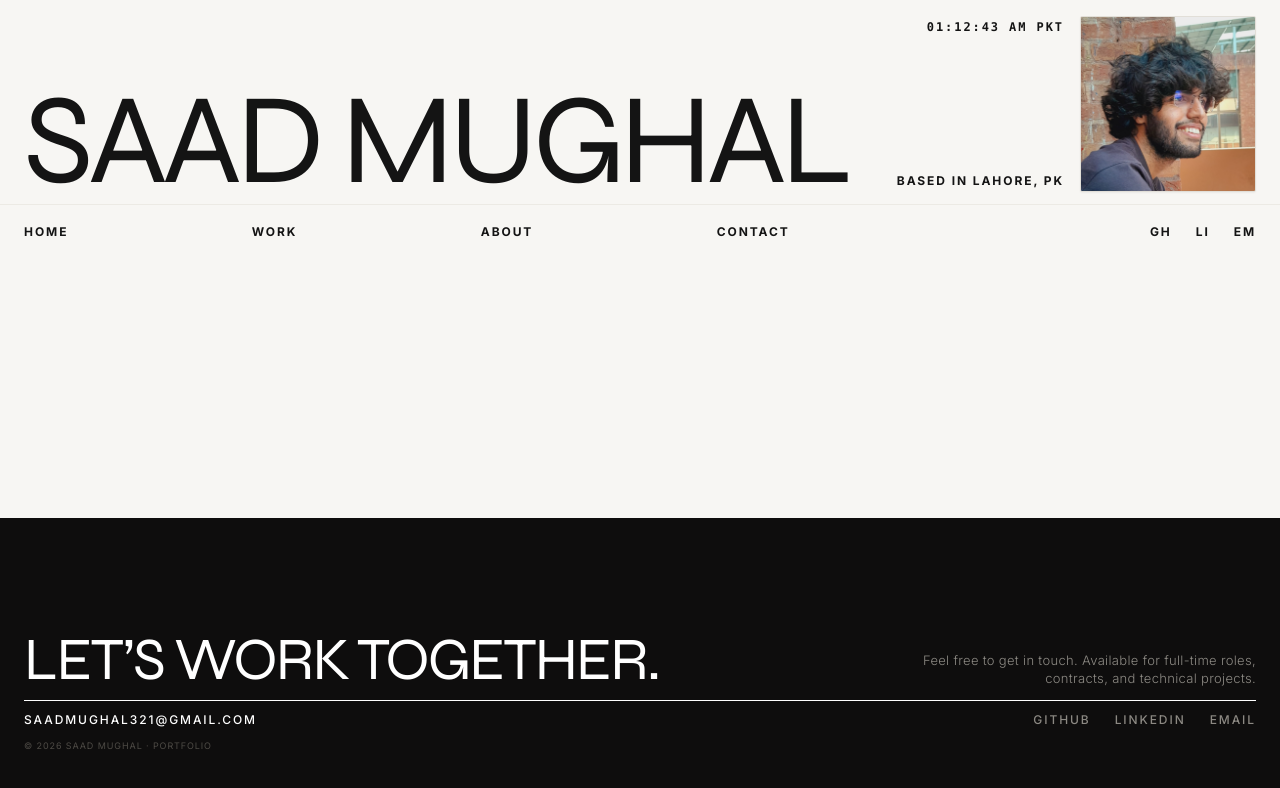
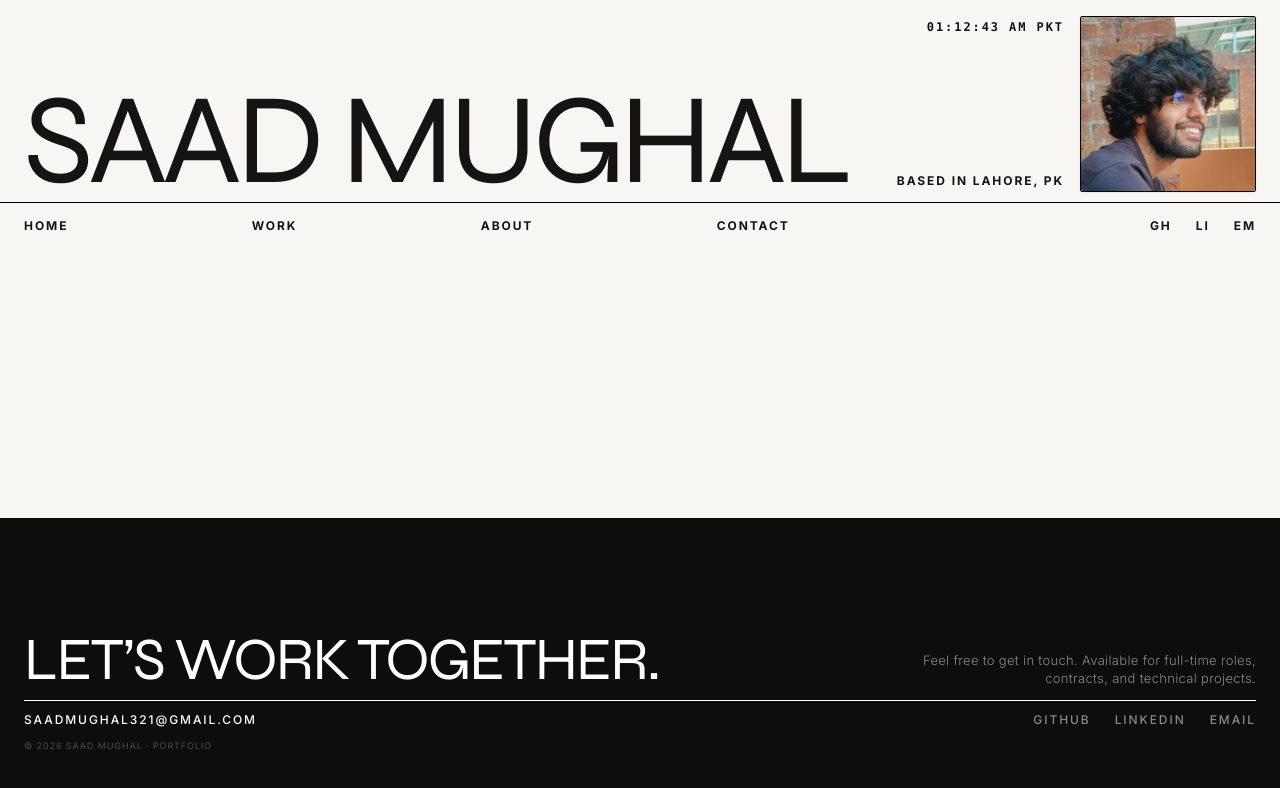
Before and after one commit to sedmugen/portfolio, a Next.js app: page / in a window 1280 px wide. Shown: the top 788 px of the page. Built offline with nearby package versions, Linux system fonts and the light colour scheme.

Commit message:
feat(ui): match header divider with footer line break using solid black color and tight margins

```diff
--- a/components/nav.tsx
+++ b/components/nav.tsx
@@ -54,14 +54,14 @@ export function Nav() {
   }, [pathname]);
 
   return (
-    <header className="w-full bg-canvas select-none border-b border-border-subtle md:border-b-0 relative z-50">
+    <header className="w-full bg-canvas select-none relative z-50">
       {/* ========================================================= */}
       {/* 1. MOBILE HEADER (Screens < md)                           */}
       {/* All secondary items strictly use text-[10.5px] font-bold   */}
       {/* ========================================================= */}
-      <div className="md:hidden w-full px-2.5 py-2.5">
+      <div className="md:hidden w-full px-2 sm:px-4">
         {/* Row 1: "SAAD MUGHAL" + Close button (when collapsed) */}
-        <div className="w-full flex items-start justify-between">
+        <div className="w-full pt-3 pb-2 flex items-start justify-between">
           <Link href="/" className="inline-block" onClick={() => setIsOpen(false)}>
             <motion.h1
               layout
@@ -101,13 +101,13 @@ export function Nav() {
               animate={{ opacity: 1, height: "auto" }}
               exit={{ opacity: 0, height: 0 }}
               transition={{ duration: 0.3, ease: [0.25, 1, 0.5, 1] }}
-              className="w-full overflow-hidden pt-3 flex flex-col gap-3"
+              className="w-full overflow-hidden flex flex-col"
             >
-              {/* Row 2: Pic on LEFT, Time & Location on RIGHT (exact same font size text-[10.5px]) */}
-              <div className="w-full flex items-start justify-between border-b border-border-subtle pb-3">
+              {/* Row 2: Pic on LEFT, Time & Location on RIGHT, '+' button top-right with solid black divider below */}
+              <div className="w-full border-t border-black pt-2 pb-2 flex items-start justify-between">
                 <div className="flex items-stretch gap-3">
                   {/* Profile Picture */}
-                  <div className="relative w-[5.5rem] h-[5.5rem] xs:w-24 xs:h-24 rounded-sm overflow-hidden bg-border-subtle border border-border shrink-0 shadow-sm">
+                  <div className="relative w-[5.5rem] h-[5.5rem] xs:w-24 xs:h-24 rounded-sm overflow-hidden bg-border-subtle border border-black shrink-0 shadow-sm">
                     <Image
                       src="/images/profile-pictures/1.jpg"
                       alt="Saad Mughal"
@@ -149,9 +149,9 @@ export function Nav() {
                 </button>
               </div>
 
-              {/* Row 3: HOME, WORK, ABOUT, CONTACT (Exact same font size text-[10.5px]) */}
-              <nav aria-label="Mobile Navigation" className="w-full">
-                <ul className="flex flex-col items-start gap-1 text-[10.5px] font-bold tracking-[0.14em] uppercase text-ink py-0.5">
+              {/* Row 3: HOME, WORK, ABOUT, CONTACT */}
+              <nav aria-label="Mobile Navigation" className="w-full border-t border-black pt-2 pb-2">
+                <ul className="flex flex-col items-start gap-1 text-[10.5px] font-bold tracking-[0.14em] uppercase text-ink">
                   {NAV_ITEMS.map((item) => (
                     <li key={item.href}>
                       <Link
@@ -170,8 +170,8 @@ export function Nav() {
                 </ul>
               </nav>
 
-              {/* Row 4: GH, LI, EM (Exact same font size text-[10.5px]) */}
-              <div className="flex items-center gap-5 border-t border-border-subtle pt-2.5 text-[10.5px] font-bold tracking-[0.14em] uppercase text-ink">
+              {/* Row 4: GH, LI, EM */}
+              <div className="flex items-center gap-5 border-t border-black pt-2 pb-3 text-[10.5px] font-bold tracking-[0.14em] uppercase text-ink">
                 {SOCIAL_LINKS.map((social) => (
                   <a
                     key={social.label}
@@ -200,7 +200,7 @@ export function Nav() {
       {/* ========================================================= */}
       <div className="hidden md:block w-full">
         {/* Top Banner: Name on Left, Info Box on Right */}
-        <div className="w-full px-2 sm:px-4 md:px-6 pt-3 sm:pt-4 pb-2 sm:pb-3 flex items-end justify-between gap-4 sm:gap-8">
+        <div className="w-full px-2 sm:px-4 md:px-6 pt-3 sm:pt-4 pb-2 sm:pb-2.5 flex items-end justify-between gap-4 sm:gap-8">
           {/* Name Display */}
           <div className="flex-1 min-w-0">
             <Link href="/" className="inline-block w-full">
@@ -227,7 +227,7 @@ export function Nav() {
             </div>
 
             {/* Profile Photo */}
-            <div className="relative w-24 h-24 md:w-36 md:h-36 lg:w-44 lg:h-44 rounded-sm overflow-hidden bg-border-subtle border border-border shrink-0 shadow-sm">
+            <div className="relative w-24 h-24 md:w-36 md:h-36 lg:w-44 lg:h-44 rounded-sm overflow-hidden bg-border-subtle border border-black shrink-0 shadow-sm">
               <Image
                 src="/images/profile-pictures/1.jpg"
                 alt="Saad Mughal"
@@ -240,9 +240,9 @@ export function Nav() {
           </div>
         </div>
 
-        {/* Sub-Navigation Bar: Nav Items and Socials strictly text-xs */}
-        <div className="border-t border-border-subtle">
-          <div className="w-full px-2 sm:px-4 md:px-6 py-2.5 sm:py-3 flex items-center justify-between gap-4 sm:gap-8">
+        {/* Sub-Navigation Bar: Solid Black Divider matching footer with identical tight margins */}
+        <div className="border-t border-black">
+          <div className="w-full px-2 sm:px-4 md:px-6 pt-2 sm:pt-2.5 pb-2 sm:pb-2.5 flex items-center justify-between gap-4 sm:gap-8">
             {/* Navigation Items: text-xs font-bold */}
             <nav aria-label="Main Navigation" className="flex-1 min-w-0">
               <ul className="flex items-center justify-between w-full max-w-[70%] text-xs font-bold tracking-[0.16em] uppercase text-ink">
@@ -250,7 +250,7 @@ export function Nav() {
                   <li key={item.href} className="py-0.5">
                     <Link
                       href={item.href}
-                      className="group relative inline-block py-1 text-ink transition-colors duration-200"
+                      className="group relative inline-block py-0.5 text-ink transition-colors duration-200"
                     >
                       <span className="relative z-10">{item.label}</span>
 
@@ -273,7 +273,7 @@ export function Nav() {
                   href={social.href}
                   target="_blank"
                   rel="noopener noreferrer"
-                  className="group relative py-1 text-ink transition-colors duration-150"
+                  className="group relative py-0.5 text-ink transition-colors duration-150"
                   title={social.full}
                 >
                   <span>{social.label}</span>
```
